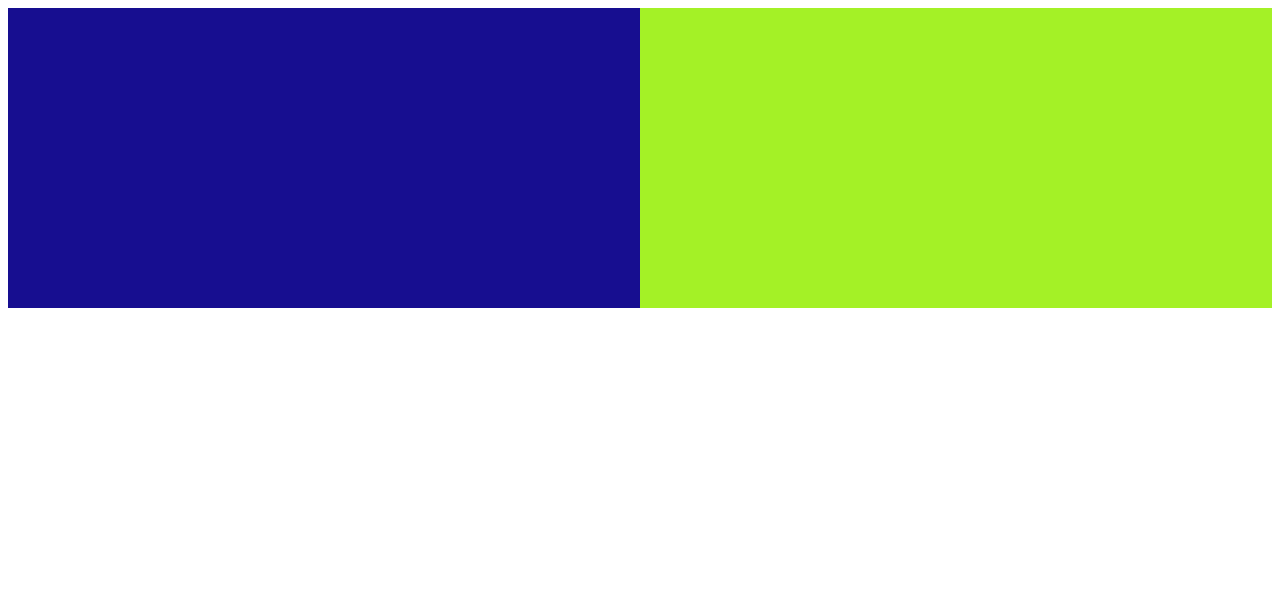
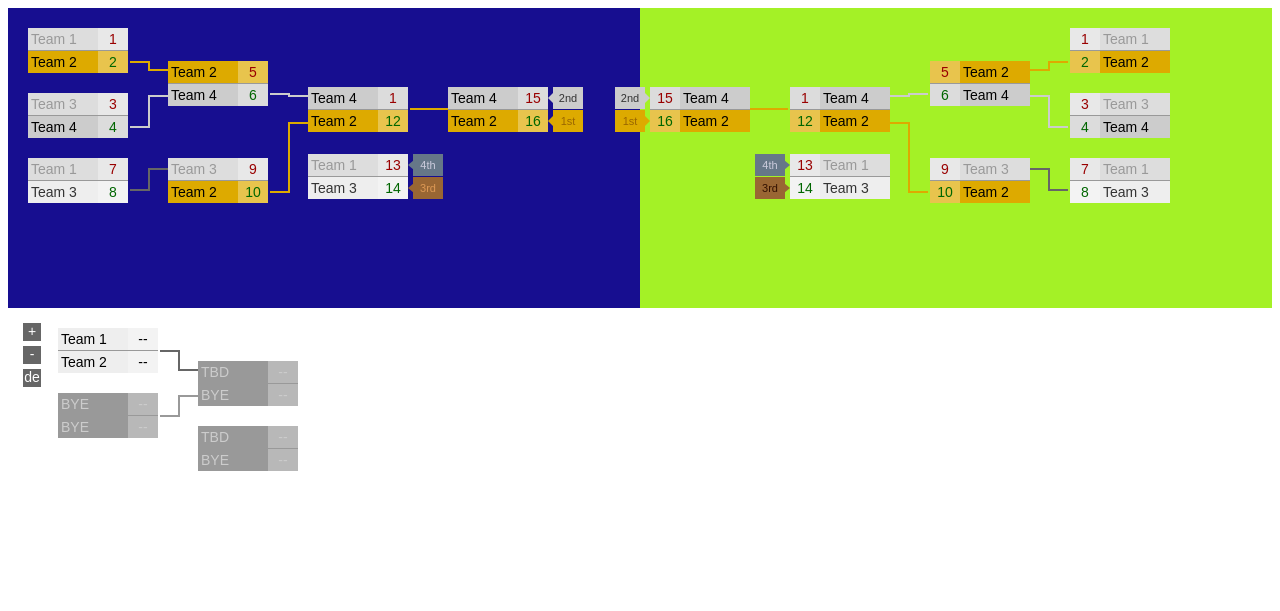
Before and after one commit to wedexyz/amnchart, a plain HTML site: page index.html in a window 1280 px wide. Drawn offline with Linux system fonts and the light colour scheme; the site is published under a folder, as on GitHub Pages, so addresses that start at the root find nothing.

Commit message:
Update index.html

```diff
--- a/index.html
+++ b/index.html
@@ -50,9 +50,9 @@
     </div>
   </div>
 
-<script type="text/javascript" src="/jquery-1.11.3.js"></script>
-<script type="text/javascript" src="/jquery.bracket.min.js"></script>
-<link rel="stylesheet" type="text/css" href="/jquery.bracket.min.css" />
+<script type="text/javascript" src="jquery-1.11.3.js"></script>
+<script type="text/javascript" src="jquery.bracket.min.js"></script>
+<link rel="stylesheet" type="text/css" href="jquery.bracket.min.css" />
 
 <script>
 var autoCompleteData = {
```
